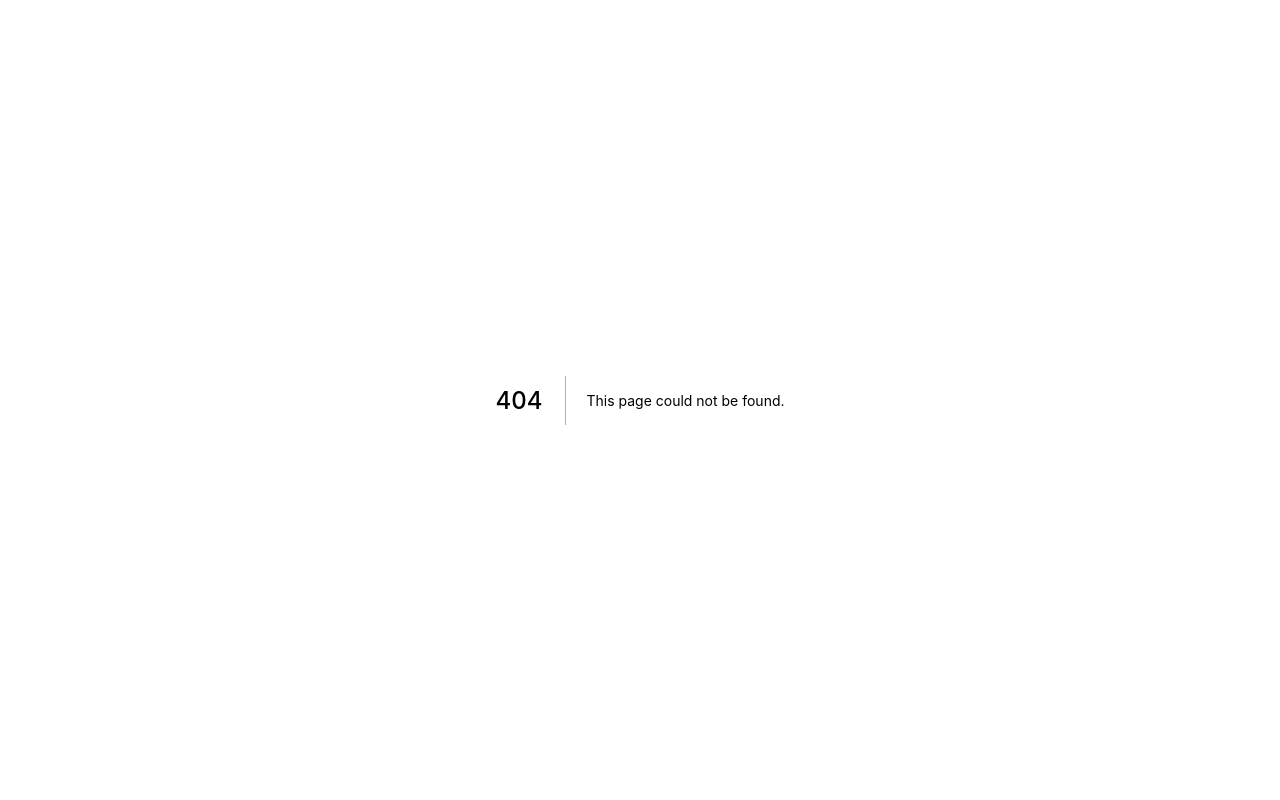
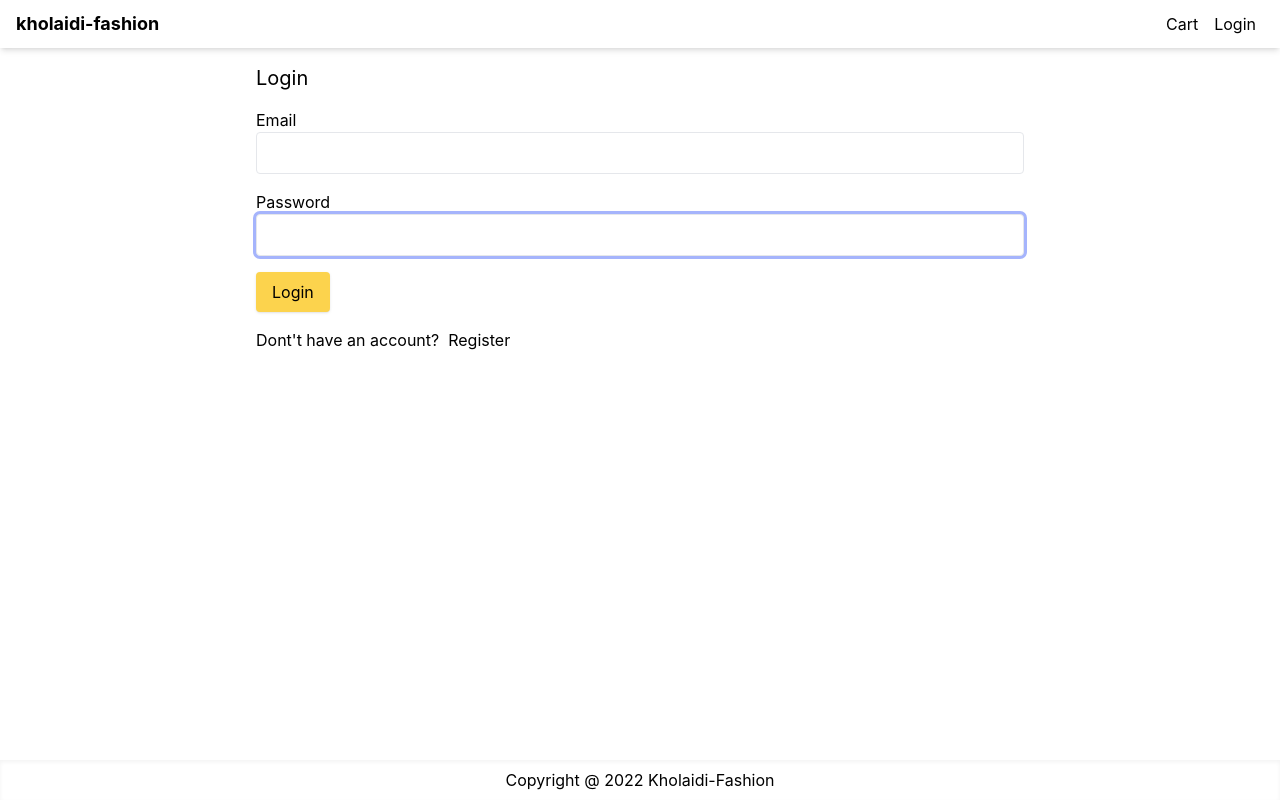
Before and after one commit to AdnanA1/alganad-leather, a Next.js app: page /login in a window 1280 px wide. Before the commit this address had no page. Built offline with nearby package versions, Linux system fonts and the light colour scheme.

Commit message:
login-page

```diff
--- a/pages/cart.js
+++ b/pages/cart.js
@@ -88,7 +88,7 @@
               </li>
               <li>
                 <button
-                  onClick={() => router.push('/shipping')}
+                  onClick={() => router.push('login?redirect=/shipping')}
                   className="primary-button w-full"
                 >
                   Chec Out
--- /dev/null
+++ b/pages/login.js
@@ -0,0 +1,29 @@
+/* eslint-disable no-mixed-spaces-and-tabs */
+import Link from 'next/link';
+import React from 'react';
+import Layout from '../components/Layout';
+
+export default function LoginScreen() {
+	return (
+    <Layout title="Login">
+      <form className="mx-auto max-w-screen-md">
+        <h1 className="mb-4 text-xl">Login</h1>
+        <div className="mb-4">
+          <label htmlFor="email">Email</label>
+          <input type="email" className="w-full" id="email" autoFocus></input>
+        </div>
+        <div className="mb-4">
+          <label htmlFor="password">Password</label>
+          <input type="password" className="w-full" id="password" autoFocus></input>
+        </div>
+				<div className="mb-4">
+          <button className="primary-button">Login</button>
+				</div>
+				<div className="mb-4">
+          Dont&apos;t have an account? &nbsp;
+					<Link href="register">Register</Link>
+				</div>
+      </form>
+    </Layout>
+  );
+}
--- a/styles/globals.css
+++ b/styles/globals.css
@@ -26,3 +26,7 @@
 .primary-button {
   @apply rounded bg-amber-300 py-2 px-4 shadow outline-none hover:bg-amber-400 active:bg-amber-500;
 }
+
+input, select, textarea {
+  @apply rounded border p-2 outline-none ring-indigo-300 focus:ring;
+}
```
